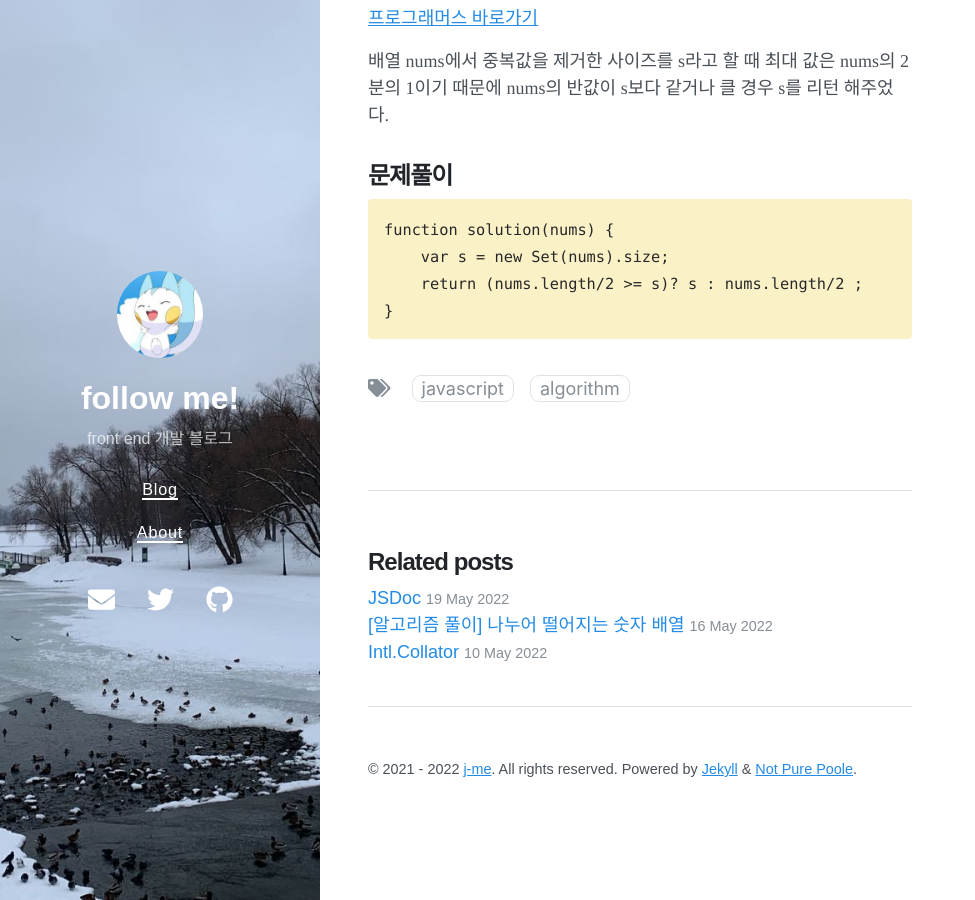
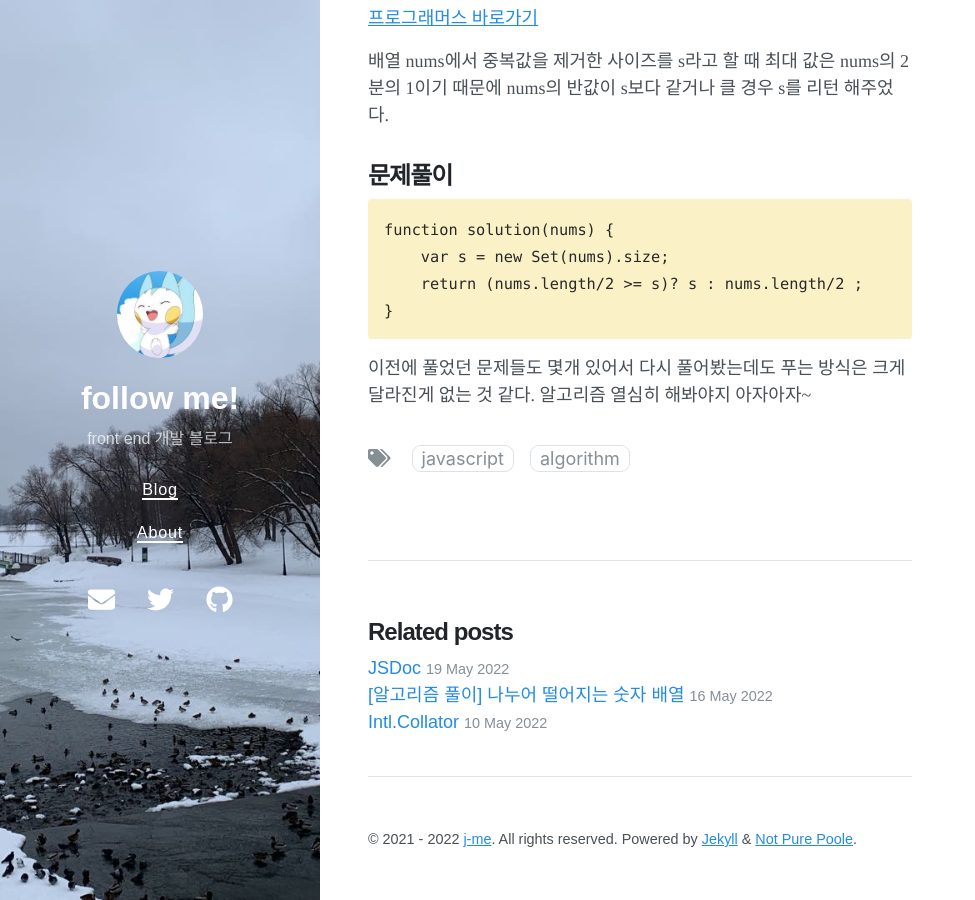
Before and after one commit to micmacbox/micmacbox.github.io, a Jekyll site: the page built from algorithm/_posts/2022-08-15-algorithm_study_week01.md, in a window 1280 px wide and 900 px high, scrolled down 2918 px. Shown: the whole window, without its empty margins (0-975 px from the left). Built offline with Jekyll 4.4.1, drawn with Linux system fonts in a browser that asks for light colours; nearby versions of some CDN libraries.

Commit message:
post fix: 알고리즘 스터디 1주차

````diff
--- a/algorithm/_posts/2022-08-15-algorithm_study_week01.md
+++ b/algorithm/_posts/2022-08-15-algorithm_study_week01.md
@@ -130,3 +130,6 @@ function solution(nums) {
     return (nums.length/2 >= s)? s : nums.length/2 ;
 }
 ```
+
+이전에 풀었던 문제들도 몇개 있어서 다시 풀어봤는데도 푸는 방식은 크게 달라진게 없는 것 같다.
+알고리즘 열심히 해봐야지 아자아자~
````
